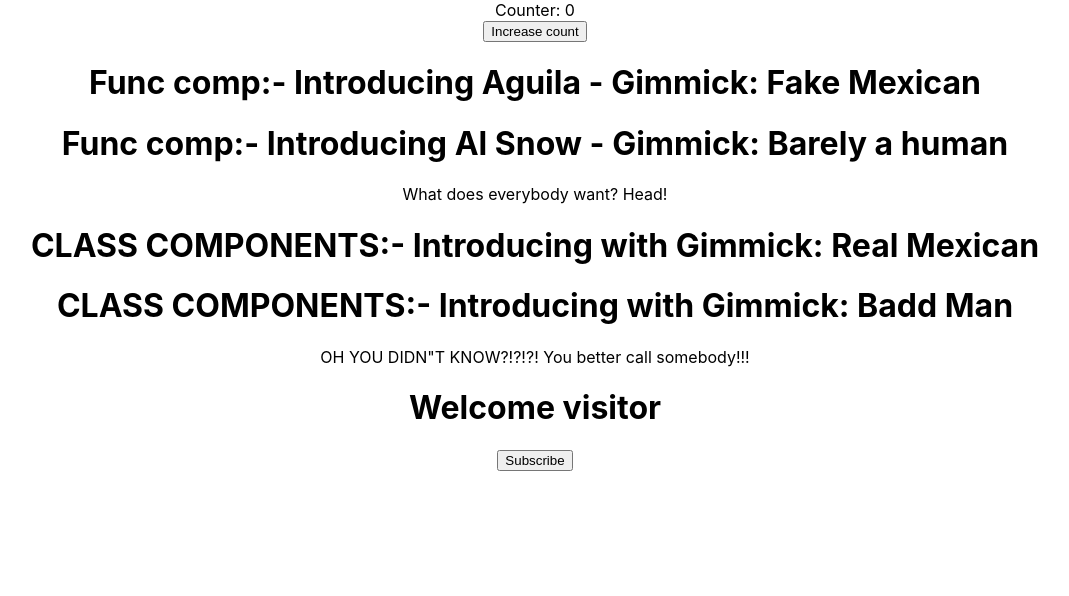
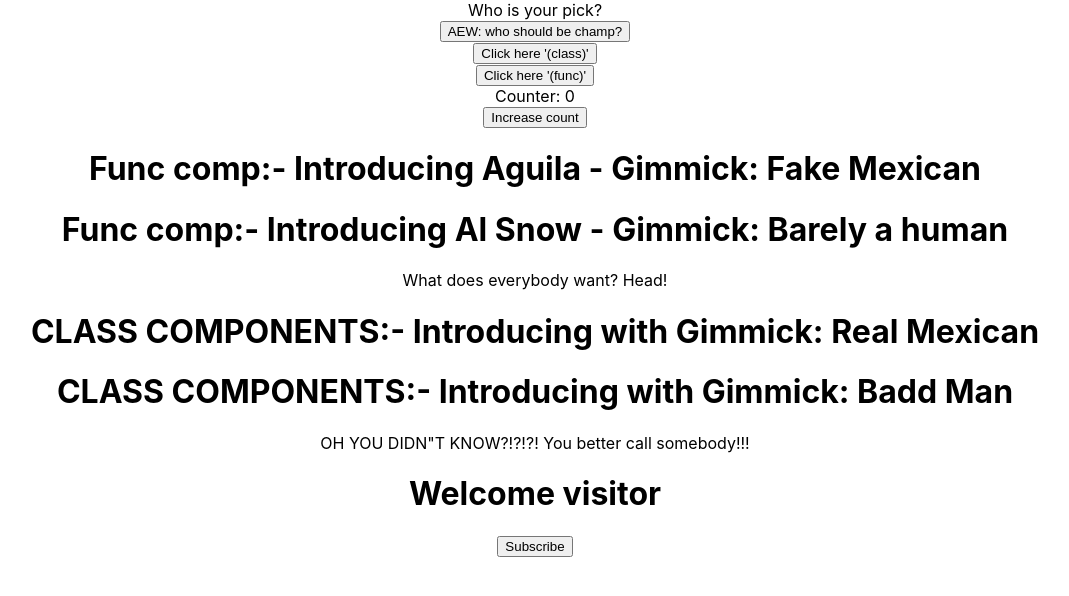
Before and after one commit to SiddAjriY2Jaccount/react-practice, a React (Create React App) app in the folder app/: page / in a window 1280 px wide. Shown: the top 596 px of the page, without its empty margins (105-1174 px from the left). Built offline with nearby package versions, Linux system fonts and the light colour scheme.

Commit message:
event binding

```diff
--- a/app/src/App.js
+++ b/app/src/App.js
@@ -5,10 +5,16 @@
 import Welcome from './components/Welcome'
 import Message from './components/Message'
 import Counter from './components/Counter'
+import FunctionClick from './components/FunctionClick'
+import ClassClick from './components/ClassClick'
+import EventBind from './components/EventBind'
 
 function App() {
   return (
     <div className="App">
+      <EventBind />
+      <ClassClick />
+      <FunctionClick />
       <Counter />
       <Greet superstar="Aguila" gimmick="Fake Mexican" />
       <Greet superstar="Al Snow" gimmick="Barely a human">
--- /dev/null
+++ b/app/src/components/ClassClick.js
@@ -0,0 +1,18 @@
+import React, { Component } from 'react'
+
+class ClassClick extends Component {
+
+    clickHandler() {
+        console.log("class click done")
+    }
+
+    render() {
+        return (
+            <div>
+               <button onClick={this.clickHandler}> Click here '(class)' </button>
+            </div>
+        )
+    }
+}
+
+export default ClassClick
--- /dev/null
+++ b/app/src/components/EventBind.js
@@ -0,0 +1,46 @@
+import React, { Component } from 'react'
+
+class EventBind extends Component {
+
+    constructor(props) {
+        super(props)
+
+        this.state = {
+             message: "Who is your pick?",
+             count: 0
+        }
+
+        this.clickHandler = () => {
+            //console.log("NOT inside if")
+            if (this.state.count % 2 == 0)
+            {
+                //console.log("inside if")
+                this.setState((prevState, props) => ({
+                    message: "MJF",
+                    count: prevState.count + 1
+                }))
+            }
+            else
+            {
+                //console.log("inside else o.O")
+                this.setState((prevState, props) => ({
+                    message: "Moxley",
+                    count: prevState.count + 1
+                }))
+            }
+
+        }
+    }
+
+
+    render() {
+        return (
+            <div>
+                <div>{ this.state.message }</div>
+                <button onClick={ this.clickHandler }> AEW: who should be champ? </button>
+            </div>
+        )
+    }
+}
+
+export default EventBind
--- /dev/null
+++ b/app/src/components/FunctionClick.js
@@ -0,0 +1,16 @@
+import React from 'react'
+
+function FunctionClick() {
+
+    const clickHandler = () => {
+        console.log("(func) button clicked")
+    }
+
+    return (
+        <div>
+            <button onClick={ clickHandler }> Click here '(func)' </button>
+        </div>
+    )
+}
+
+export default FunctionClick
```
